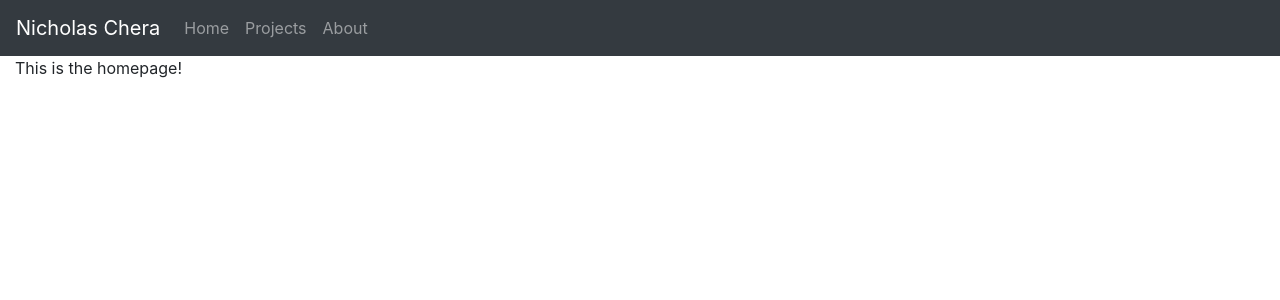
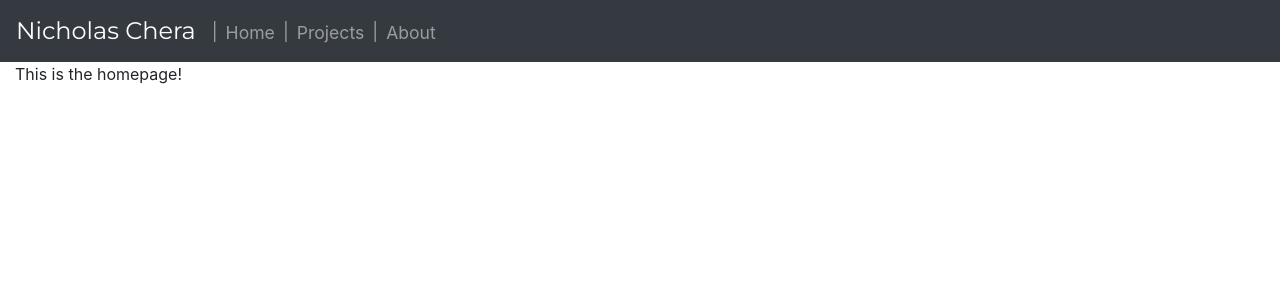
Before and after one commit to ffroggy/kul-website, a Django app: page /home/ in a window 1280 px wide. Shown: the top 300 px of the page. Run offline with Django 3.2, Linux system fonts and the light colour scheme; parts of the project's set-up code (start-up, migrations or seed data) failed here and were passed over; some libraries are stand-ins or nearby versions.

Commit message:
Style improvements

```diff
--- a/kulsite/static/css/style.css
+++ b/kulsite/static/css/style.css
@@ -1,4 +1,35 @@
 .body
 {
-padding-top: 56px;
+padding-top: 62.4px;
 }
+.noselect {
+  -webkit-touch-callout: none; /* iOS Safari */
+    -webkit-user-select: none; /* Safari */
+     -khtml-user-select: none; /* Konqueror HTML */
+       -moz-user-select: none; /* Firefox */
+        -ms-user-select: none; /* Internet Explorer/Edge */
+            user-select: none; /* Non-prefixed version, currently
+                                  supported by Chrome and Opera */
+}
+
+/* Navigation */
+.navbar-brand
+{
+font-family: 'Montserrat', Sans Serif;
+font-size: 1.5rem;
+}
+.nav-item
+{
+font-size: 1.1rem;
+padding-top:4px;
+}
+.nav-link
+{
+transition: all linear 0.2s;
+}
+.nav-div
+{
+color: rgba(255, 255, 255, 0.5);
+font-size: 1.1rem;
+margin: 0.7rem 0px 0px 0px;
+}
--- a/kulsite/templates/kulsite/app-base.html
+++ b/kulsite/templates/kulsite/app-base.html
@@ -12,7 +12,7 @@
 
     {% block head-css %}
         <link rel="stylesheet" href="{% static 'css/bootstrap.min.css' %}" />
-        <link href="https://fonts.googleapis.com/css?family=Play" rel="stylesheet">
+        <link href="https://fonts.googleapis.com/css?family=Montserrat" rel="stylesheet">
         <link rel="stylesheet" href="{% static 'css/style.css' %}"/>
     {% endblock %}
     {% block load-javascript %}
--- a/kulsite/templates/kulsite/nav.html
+++ b/kulsite/templates/kulsite/nav.html
@@ -1,8 +1,11 @@
-<nav class="navbar navbar-expand-sm bg-dark navbar-dark fixed-top">
+<nav class="navbar navbar-expand-sm bg-dark navbar-dark fixed-top noselect">
     <a class="navbar-brand" href="#">Nicholas Chera</a>
     <ul class="navbar-nav">
+        <p class="nav-div">|</p>
         <li class="nav-item"><a class='nav-link' href="/home/">Home</a></li>
-        <li class="nav-item"><a class='nav-link' href="/projects/">Projects</a></li>
+        <p class="nav-div">|</p>
+        <li class="nav-item "><a class='nav-link' href="/projects/">Projects</a></li>
+        <p class="nav-div">|</p>
         <li class="nav-item"><a class='nav-link' href="/about/">About</a></li>
     </ul>
 </nav>
```
